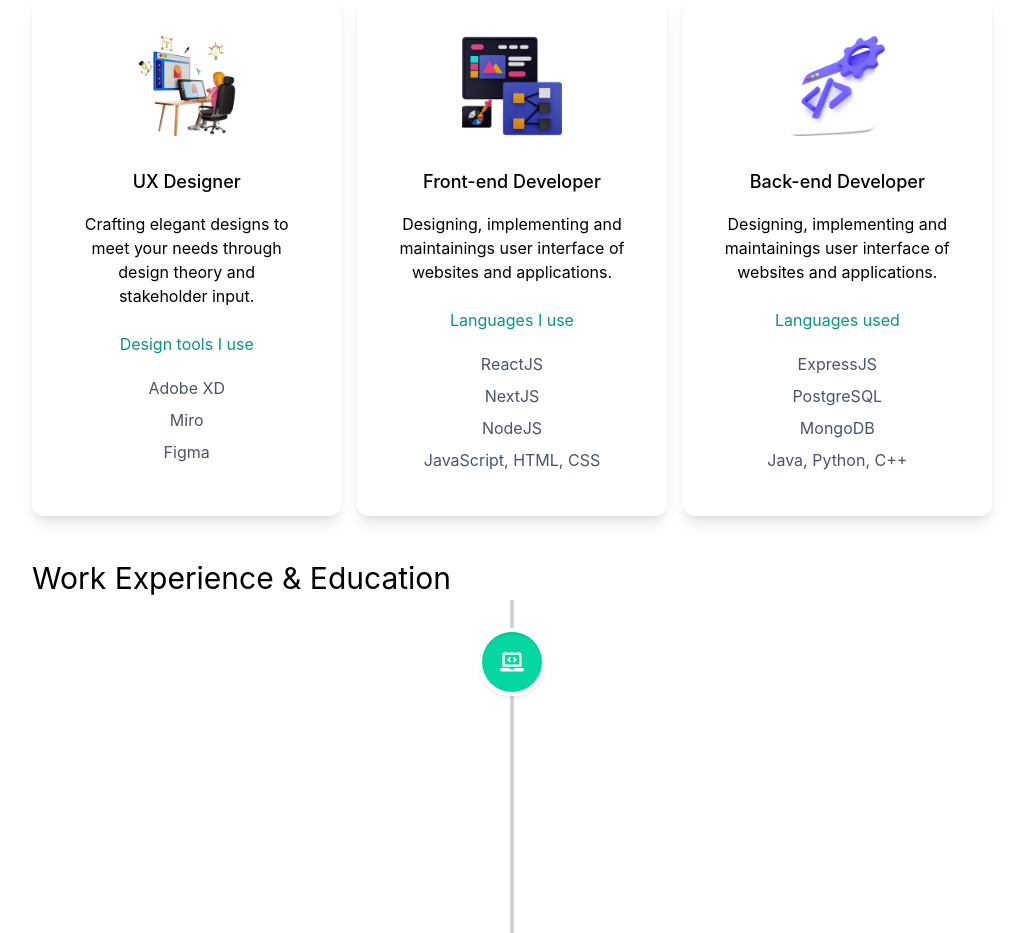
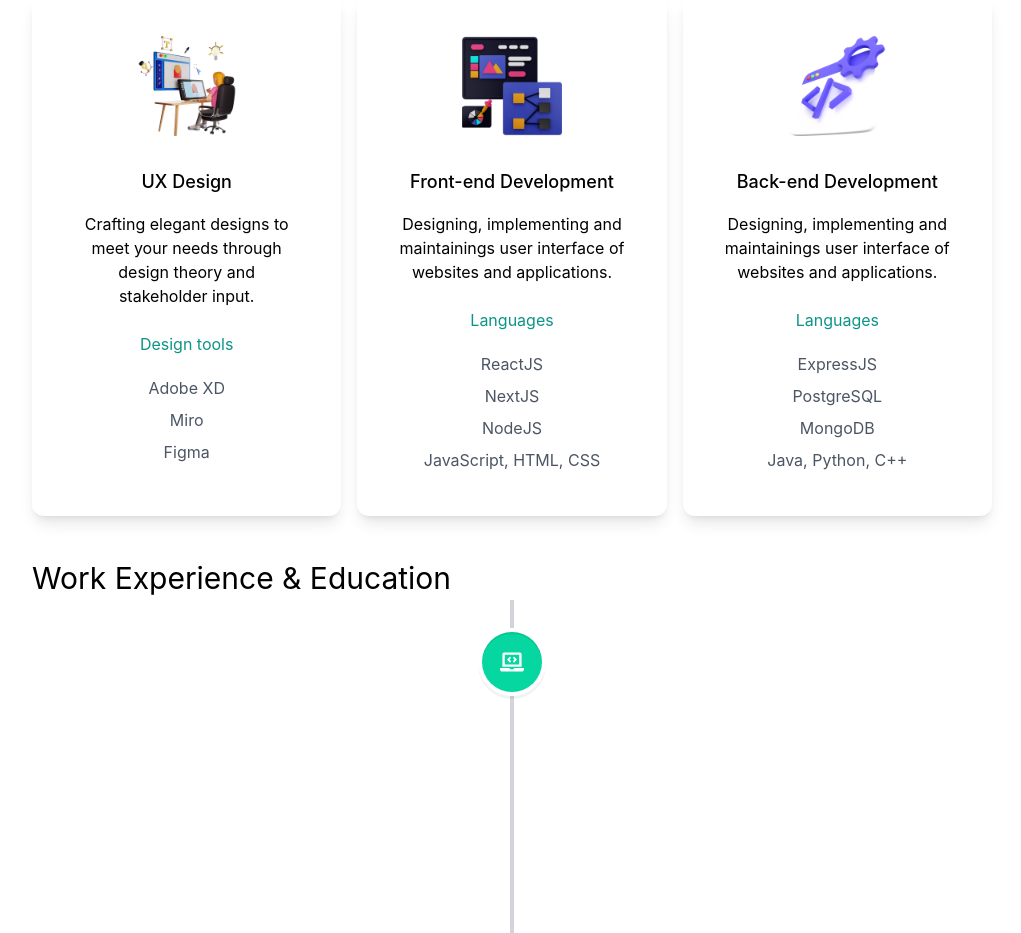
Before and after one commit to rurumeister/personal-portfolio, a Next.js app: page / in a window 1280 px wide. Shown: the part 1120-2053 px from the top of the page, without its empty margins (128-1149 px from the left). Built offline with nearby package versions, Linux system fonts and the light colour scheme.

Commit message:
added template for skills component; refined content in about me component

```diff
--- a/pages/index.js
+++ b/pages/index.js
@@ -4,6 +4,7 @@ import { RiCopyrightFill } from "react-icons/ri";
 import Navbar from "../public/components/navbar";
 import Hero from "../public/components/hero";
 import AboutMe from "../public/components/aboutMe";
+import Skills from "../public/components/skills";
 import WorkExperience from "../public/components/workExp";
 import Projects from "../public/components/projects";
 const ProjectCarousel = dynamic(
@@ -28,6 +29,7 @@ export default function Home() {
         <section className=" bg-white pt-12 px-10 md:px-20 lg:px-40">
           <Hero />
           <AboutMe />
+          {/* <Skills /> */}
           <WorkExperience />
           <Projects />
         </section>
--- a/public/components/aboutMe.js
+++ b/public/components/aboutMe.js
@@ -38,12 +38,12 @@ const AboutMe = () => {
             width="100"
             height="100"
           />
-          <h3 className="text-lg font-medium pt-8 pb-2">UX Designer</h3>
+          <h3 className="text-lg font-medium pt-8 pb-2">UX Design</h3>
           <p className="py-2">
             Crafting elegant designs to meet your needs through design theory
             and stakeholder input.
           </p>
-          <h4 className="py-4 text-teal-600">Design tools I use</h4>
+          <h4 className="py-4 text-teal-600">Design tools</h4>
           <p className="text-gray-600 py-1">Adobe XD</p>
           <p className="text-gray-600 py-1">Miro</p>
           <p className="text-gray-600 py-1">Figma</p>
@@ -56,12 +56,14 @@ const AboutMe = () => {
             width="100"
             height="100"
           />
-          <h3 className="text-lg font-medium pt-8 pb-2">Front-end Developer</h3>
+          <h3 className="text-lg font-medium pt-8 pb-2">
+            Front-end Development
+          </h3>
           <p className="py-2">
             Designing, implementing and maintainings user interface of websites
             and applications.
           </p>
-          <h4 className="py-4 text-teal-600">Languages I use</h4>
+          <h4 className="py-4 text-teal-600">Languages</h4>
           <p className="text-gray-600 py-1">ReactJS</p>
           <p className="text-gray-600 py-1">NextJS</p>
           <p className="text-gray-600 py-1">NodeJS</p>
@@ -75,12 +77,14 @@ const AboutMe = () => {
             width="100"
             height="100"
           />
-          <h3 className="text-lg font-medium pt-8 pb-2">Back-end Developer</h3>
+          <h3 className="text-lg font-medium pt-8 pb-2">
+            Back-end Development
+          </h3>
           <p className="py-2">
             Designing, implementing and maintainings user interface of websites
             and applications.
           </p>
-          <h4 className="py-4 text-teal-600">Languages used</h4>
+          <h4 className="py-4 text-teal-600">Languages</h4>
           <p className="text-gray-600 py-1">ExpressJS</p>
           <p className="text-gray-600 py-1">PostgreSQL</p>
           <p className="text-gray-600 py-1">MongoDB</p>
--- /dev/null
+++ b/public/components/skills.js
@@ -0,0 +1,56 @@
+import Image from "next/image";
+
+const Skills = () => {
+  return (
+    <section>
+      <div className=" mt-10">
+        <h3 className="text-3xl py-1">Skills</h3>
+        <p className="text-md py-2 leading-8 text-gray-800">
+          {`My experience in Spatial Design at `}
+          <span className="font-bold">Nanyang Polytechnic</span>
+          {` provided me with design thinking,
+              knowledge of architectural technologies, and UX design concepts. This sparked my interest in UI/UX,
+              programming concepts, and web applications. Although a high bar to entry, pursuing a Computer Science major at the `}
+          <span className="font-bold">University of Wollongong</span>
+          {` has been a fulfilling learning journey. I actively participate
+              in hackathons, interest groups, and am completing a Software Engineering cum Full-Stack
+              developer internship at `}
+          <span
+            className="text-teal-500 hover:text-amber-300 cursor-pointer"
+            onClick={() => {
+              const element = document.getElementById("work-top");
+              if (element) {
+                element.scrollIntoView({ behavior: "smooth" });
+              }
+            }}
+          >
+            GetPaidSG
+          </span>
+          {`.`}
+        </p>
+      </div>
+
+      <div className="text-center shadow-lg p-10 rounded-xl my-10">
+        <Image
+          alt="design-image"
+          className="mx-auto"
+          src={"/frontend.png"}
+          width="100"
+          height="100"
+        />
+        <h3 className="text-lg font-medium pt-8 pb-2">Front-end Development</h3>
+        <p className="py-2">
+          Designing, implementing and maintainings user interface of websites
+          and applications.
+        </p>
+        <h4 className="py-4 text-teal-600">Languages I use</h4>
+        <p className="text-gray-600 py-1">ReactJS</p>
+        <p className="text-gray-600 py-1">NextJS</p>
+        <p className="text-gray-600 py-1">NodeJS</p>
+        <p className="text-gray-600 py-1">JavaScript, HTML, CSS</p>
+      </div>
+    </section>
+  );
+};
+
+export default Skills;
```
